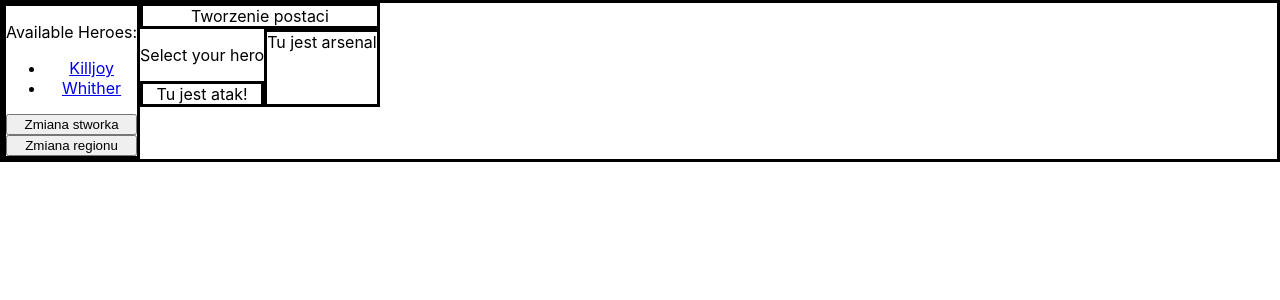
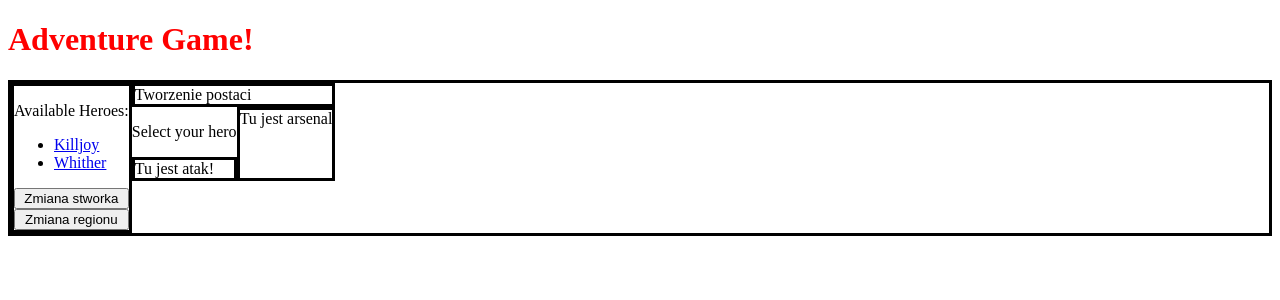
Before and after one commit to MatteoDelOmbra/adventure, a React (Create React App) app: page / in a window 1280 px wide. Shown: the top 300 px of the page. Built offline with nearby package versions, Linux system fonts and the light colour scheme.

Commit message:
adding styled-components functionality

```diff
--- a/src/components/app/App.css
+++ /dev/null
@@ -1,56 +0,0 @@
-body {
-  margin: 0;
-  font-family: -apple-system, BlinkMacSystemFont, 'Segoe UI', 'Roboto', 'Oxygen',
-    'Ubuntu', 'Cantarell', 'Fira Sans', 'Droid Sans', 'Helvetica Neue',
-    sans-serif;
-  -webkit-font-smoothing: antialiased;
-  -moz-osx-font-smoothing: grayscale;
-}
-
-code {
-  font-family: source-code-pro, Menlo, Monaco, Consolas, 'Courier New',
-    monospace;
-}
-
-
-.App {
-  text-align: center;
-}
-
-.App-logo {
-  height: 40vmin;
-  pointer-events: none;
-}
-
-@media (prefers-reduced-motion: no-preference) {
-  .App-logo {
-    animation: App-logo-float infinite 3s ease-in-out;
-  }
-}
-
-.App-header {
-  min-height: 100vh;
-  display: flex;
-  flex-direction: column;
-  align-items: center;
-  justify-content: center;
-  font-size: calc(10px + 2vmin);
-}
-
-.App-link {
-  color: rgb(112, 76, 182);
-}
-
-@keyframes App-logo-float {
-  0% {
-    transform: translateY(0);
-  }
-
-  50% {
-    transform: translateY(10px);
-  }
-
-  100% {
-    transform: translateY(0px);
-  }
-}
--- /dev/null
+++ b/src/components/app/App.styles.ts
@@ -0,0 +1,7 @@
+import styled from "styled-components";
+
+export const Title = styled.h1`
+fint-size: 1em;
+color: red;
+
+`;
--- a/src/components/app/App.tsx
+++ b/src/components/app/App.tsx
@@ -1,14 +1,13 @@
-import React from 'react';
-import logo from './res/logo.svg';
-import { Counter } from '../counter/Counter';
 import { Heroes } from '../heroes/heroes';
 import { Hero } from '../heroe/hero';
-import './App.css';
+import { Title } from './App.styles';
+import React from 'react';
 
 function App() {
   return (
+    <React.Fragment>
+      <Title>Adventure Game!</Title>
       <div className="App" style={{ borderStyle: 'solid', display: 'flex', flexDirection: 'row' }}>
-
         <div id='side-panel' style={{ borderStyle: 'solid', display: 'flex', flexDirection: 'column' }}>
           <Heroes /> {/*przerob na liste komponentow hero */}
 
@@ -29,6 +28,7 @@ function App() {
           </div>
         </div>
       </div>
+    </React.Fragment>
   );
 }
 
```
Also changed, not shown: package.json (+8 -0 lines), src/assets/logo.svg (deleted), 1 other file (tests, documents, lock files or other folders). Lines whose indentation alone changed are shown as unchanged.
